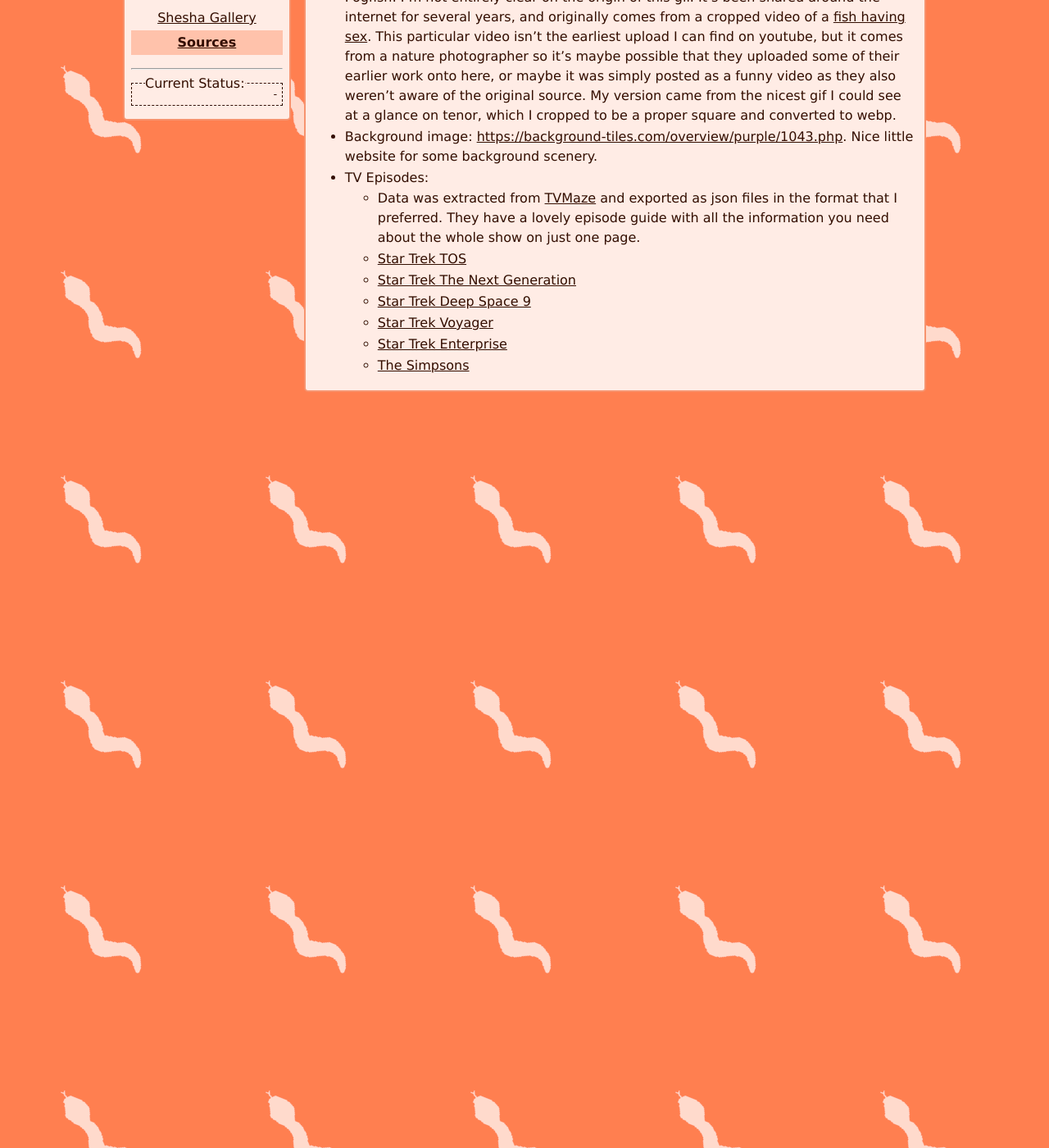
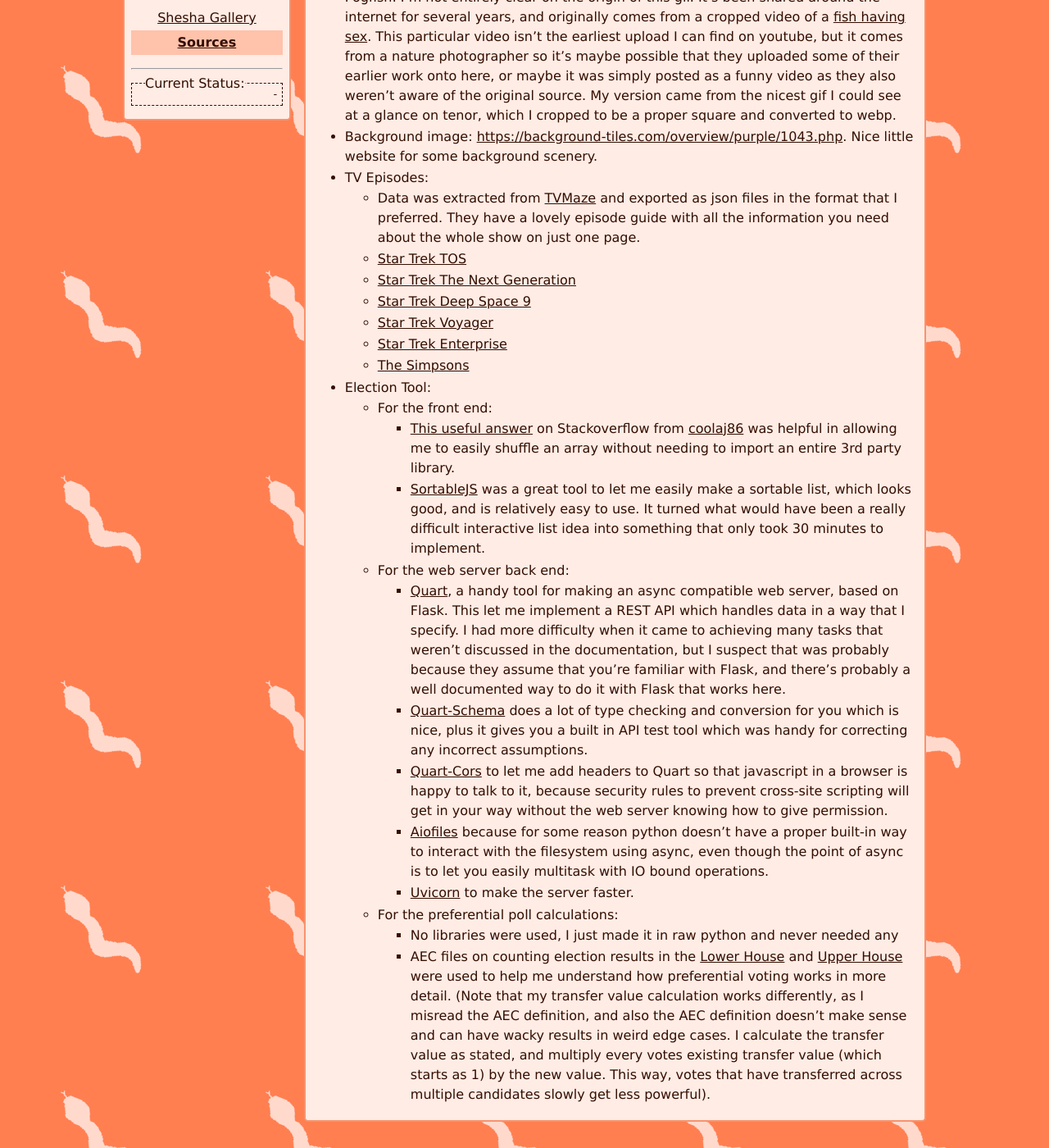
Before and after one commit to haleywm/WebbedSite, a Jekyll site: the page built from src/sources.md, in a window 1280 px wide and 1400 px high, scrolled down 234 px. Shown: the whole window at 82% size. Built offline with Jekyll 4.4.1, drawn with Linux system fonts in a browser that asks for light colours.

Commit message:
Added sources, updated readme, and updated tools page to use a collection like the rambles page.

```diff
--- a/_config.yml
+++ b/_config.yml
@@ -12,3 +12,5 @@
 collections:
   rambles:
     output: true
+  tools:
+    output: true
--- a/src/tools/episode-picker.html
+++ b/src/_tools/episode-picker.html
@@ -1,6 +1,7 @@
 ---
 title: "Episode Picker"
 description: "Pick a random episode to watch from some of my favourite TV shows."
+longdescription: "A tool for selecting a random episode of a TV show (provided I've added it). Will give you episode summary (unless disabled) and will let you choose specific category of episodes (either specific shows, or specific seasons of a show depending on how I feel about that show). The default checkbox state is entirely based on my personal preference :). Note that this is intended for re-visiting a show that you've already seen, so the description may spoil bits of the plot."
 sections:
   - name: Star Trek
     link: star-trek
--- a/src/tools/preferential-poll.html
+++ b/src/_tools/preferential-poll.html
@@ -1,6 +1,7 @@
 ---
 title: "Preferential Poll"
 description: "A tool to make polls, with full preferential voting support."
+longdescription: "A tool to let people create and run polls with [Preferential Voting](https://en.wikipedia.org/wiki/Instant-runoff_voting) (known as Instant-Runoff Voting outside of Australia). I was unable to find any other functional yet customizable web implementations, so I made my own. Currently very basic, but suggestions to improve it are welcome if you know how to contact me."
 ---
 <script>
 {% if jekyll.environment == "production" %}
--- a/src/assets/scripts/preferential-poll.js
+++ b/src/assets/scripts/preferential-poll.js
@@ -6,6 +6,12 @@
     fetch(url)
         .then((response) => {
             return response.json()
+        }, (error) => {
+            // Unable to get the request, just display a "Server Error" message to user
+            let display = document.getElementById("poll-container")
+            let info = document.createElement("p")
+            info.appendChild(document.createTextNode("Oopsie woopsie! Unable to contact the poll server."))
+            display.replaceChildren(info)
         })
         .then((pollList) => {
             // Get the container
--- a/src/sources.md
+++ b/src/sources.md
@@ -14,3 +14,16 @@
     - [Star Trek Voyager](https://www.tvmaze.com/shows/492/star-trek-voyager/episodeguide)
     - [Star Trek Enterprise](https://www.tvmaze.com/shows/714/star-trek-enterprise/episodeguide)
     - [The Simpsons](https://www.tvmaze.com/shows/83/the-simpsons/episodeguide)
+- Election Tool:
+    - For the front end:
+        - [This useful answer](https://stackoverflow.com/a/2450976) on Stackoverflow from [coolaj86](https://stackoverflow.com/users/151312/root-aj) was helpful in allowing me to easily shuffle an array without needing to import an entire 3rd party library.
+        - [SortableJS](https://sortablejs.github.io/Sortable/) was a great tool to let me easily make a sortable list, which looks good, and is relatively easy to use. It turned what would have been a really difficult interactive list idea into something that only took 30 minutes to implement.
+    - For the web server back end:
+        - [Quart](https://github.com/pallets/quart), a handy tool for making an async compatible web server, based on Flask. This let me implement a REST API which handles data in a way that I specify. I had more difficulty when it came to achieving many tasks that weren't discussed in the documentation, but I suspect that was probably because they assume that you're familiar with Flask, and there's probably a well documented way to do it with Flask that works here.
+        - [Quart-Schema](github.com/pgjones/quart-schema) does a lot of type checking and conversion for you which is nice, plus it gives you a built in API test tool which was handy for correcting any incorrect assumptions.
+        - [Quart-Cors](https://github.com/pgjones/quart-cors) to let me add headers to Quart so that javascript in a browser is happy to talk to it, because security rules to prevent cross-site scripting will get in your way without the web server knowing how to give permission.
+        - [Aiofiles](https://pypi.org/project/aiofiles/) because for some reason python doesn't have a proper built-in way to interact with the filesystem using async, even though the point of async is to let you easily multitask with IO bound operations.
+        - [Uvicorn](https://www.uvicorn.org/) to make the server faster.
+    - For the preferential poll calculations:
+        - No libraries were used, I just made it in raw python and never needed any
+        - AEC files on counting election results in the [Lower House](https://www.aec.gov.au/learn/files/poster-counting-hor-pref-voting.pdf) and [Upper House](https://www.aec.gov.au/learn/files/poster-count-senate-pref-voting.pdf) were used to help me understand how preferential voting works in more detail. (Note that my transfer value calculation works differently, as I misread the AEC definition, and also the AEC definition doesn't make sense and can have wacky results in weird edge cases. I calculate the transfer value as stated, and multiply every votes existing transfer value (which starts as 1) by the new value. This way, votes that have transferred across multiple candidates slowly get less powerful).
```
Also changed, not shown: README.md (+1 -7 lines), src/tools.md (+4 -4 lines).
